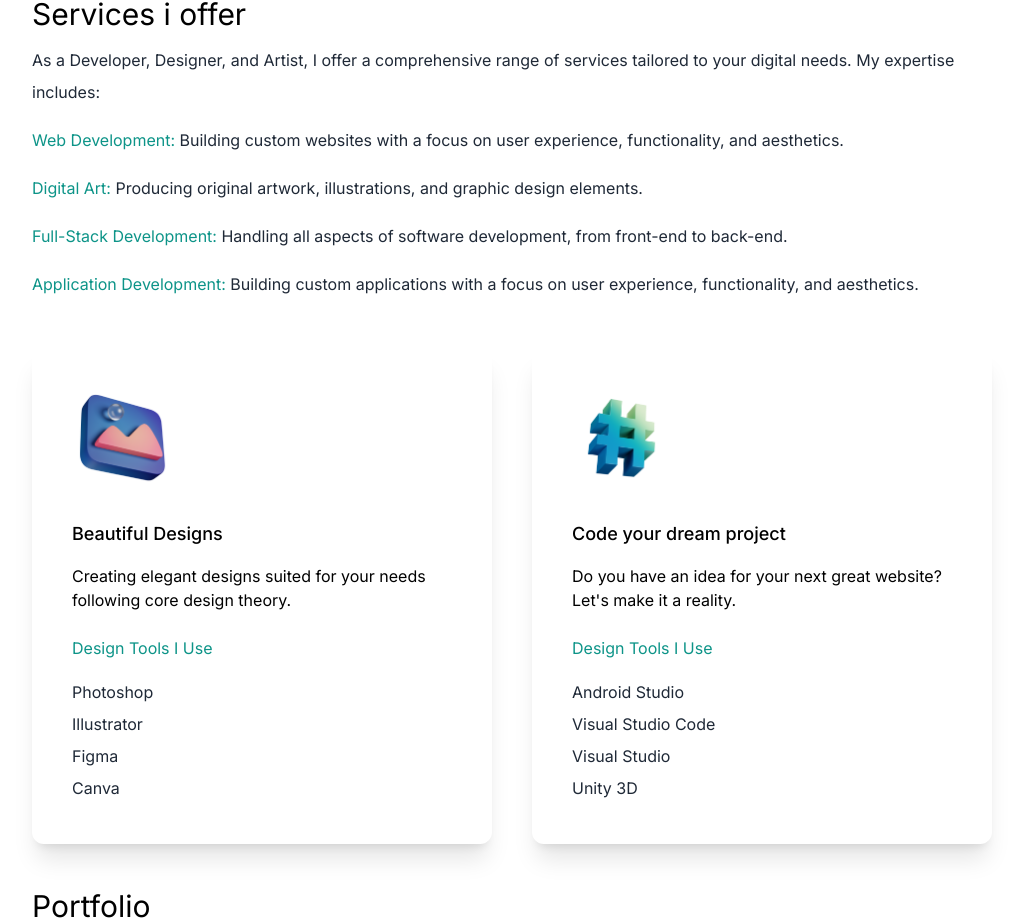
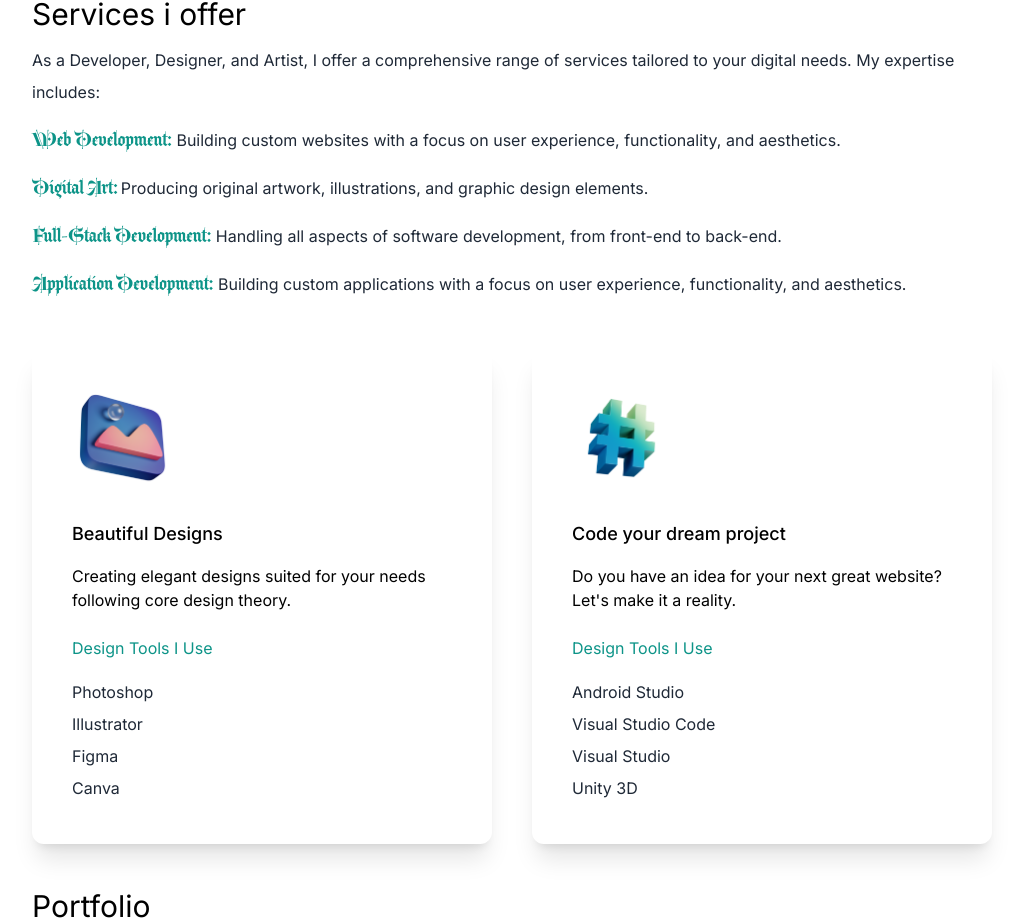
Before and after one commit to km-kurisu/km-kurisu.github.io, a Next.js app: page / in a window 1280 px wide. Shown: the part 1316-2240 px from the top of the page, without its empty margins (128-1149 px from the left). Built offline with nearby package versions, Linux system fonts and the light colour scheme.

Commit message:
font changed

```diff
--- a/app/page.js
+++ b/app/page.js
@@ -74,16 +74,16 @@ export default function Home() {
               As a Developer, Designer, and Artist, I offer a comprehensive range of services tailored to your digital needs. My expertise includes:
               </p>
             <p className="text-md py-2 leading-8 text-gray-800 dark:text-slate-300 ">
-              <span className=" text-teal-600 dark:text-emerald-400">Web Development:</span> Building custom websites with a focus on user experience, functionality, and aesthetics.
+              <span className="font-aktura text-xl text-teal-600 dark:text-emerald-400">Web Development:</span> Building custom websites with a focus on user experience, functionality, and aesthetics.
               </p>
             <p className="text-md py-2 leading-8 text-gray-800 dark:text-slate-300 ">
-            <span className=" text-teal-600 dark:text-emerald-400">Digital Art: </span>Producing original artwork, illustrations, and graphic design elements.
+            <span className="font-aktura text-xl text-teal-600 dark:text-emerald-400">Digital Art: </span>Producing original artwork, illustrations, and graphic design elements.
                </p>
             <p className="text-md py-2 leading-8 text-gray-800 dark:text-slate-300 ">
-            <span className=" text-teal-600 dark:text-emerald-400">Full-Stack Development:</span> Handling all aspects of software development, from front-end to back-end.
+            <span className="font-aktura text-xl text-teal-600 dark:text-emerald-400">Full-Stack Development:</span> Handling all aspects of software development, from front-end to back-end.
               </p>
               <p className="text-md py-2 leading-8 text-gray-800 dark:text-slate-300 ">
-              <span className=" text-teal-600 dark:text-emerald-400">Application Development:</span> Building custom applications with a focus on user experience, functionality, and aesthetics.
+              <span className="font-aktura text-xl text-teal-600 dark:text-emerald-400">Application Development:</span> Building custom applications with a focus on user experience, functionality, and aesthetics.
               </p>
           </div>
           <div className="lg:flex gap-10">
```
